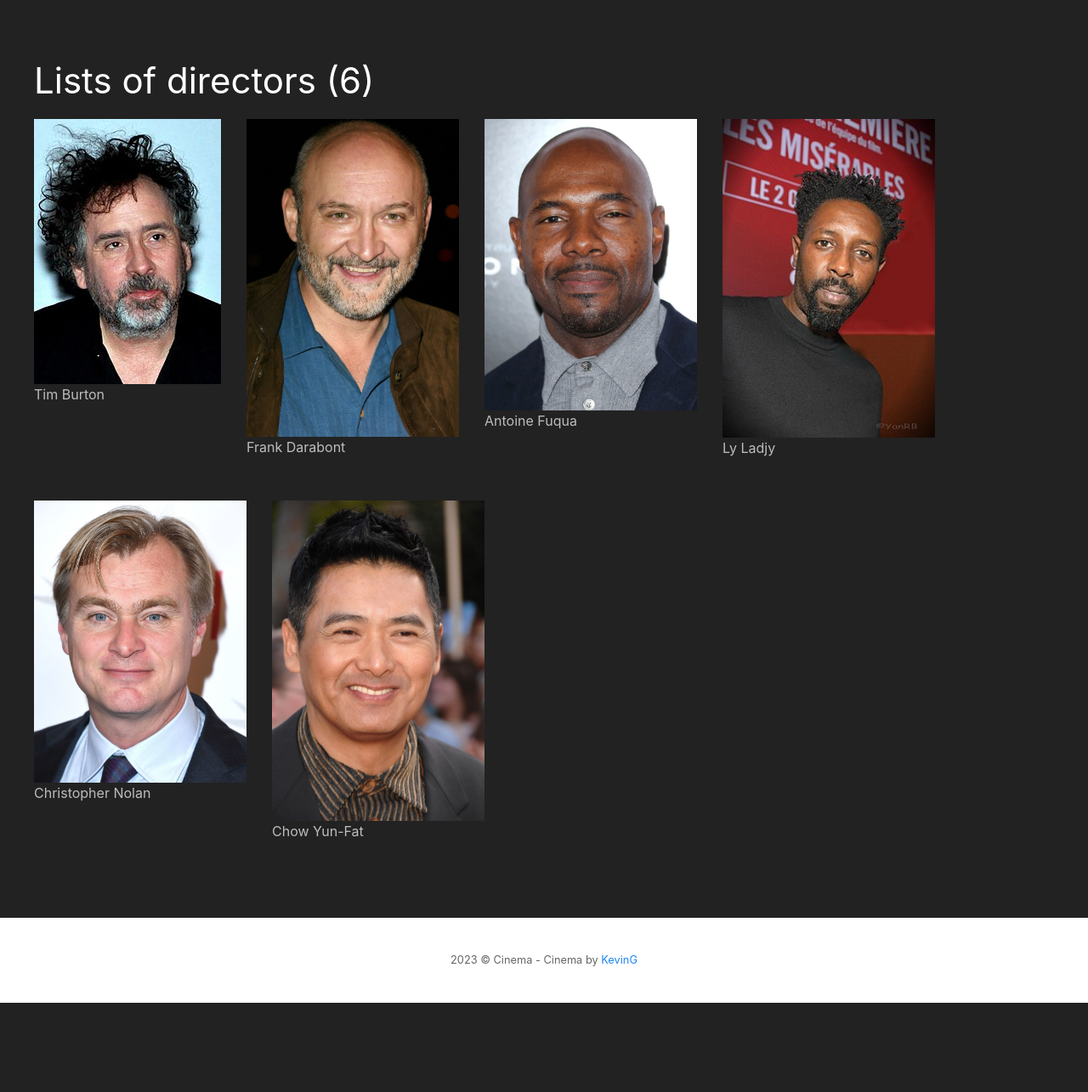
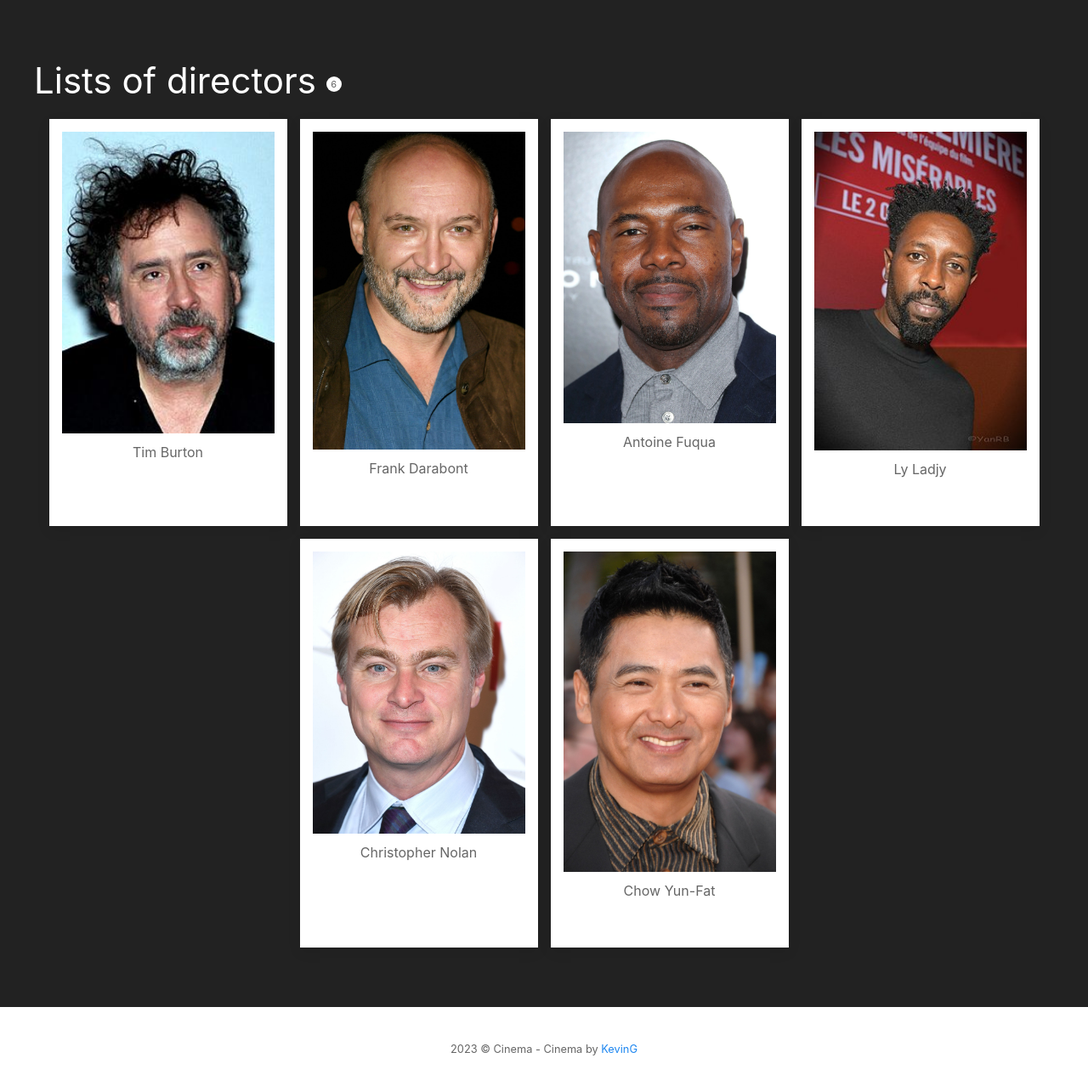
Before and after one commit to DenZaiyy/SQL_Cinema, a PHP site: page /index.php?action=listDirectors in a window 1280 px wide. Shown: the part 80-1365 px from the top of the page at 85% size. Before the commit the page ends 1260 px from the top, so only its background shows below. Run offline with PHP 8.4, Linux system fonts and the light colour scheme; data comes from the database, SQL or seed files in the repository; some libraries are stand-ins or nearby versions.

Commit message:
refonte cards style

```diff
--- a/view/director/listDirectors.php
+++ b/view/director/listDirectors.php
@@ -4,20 +4,23 @@ ob_start(); //def : Enclenche la temporisation de sortie
 
 <div class="uk-section uk-section-secondary">
     <div class="uk-container">
-        <h1>Lists of directors (<?= $directors->rowCount() ?>)</h1>
+        <h1>Lists of directors <span class="uk-badge"><?= $directors->rowCount() ?></span></h1>
 
-        <div class="uk-grid-match uk-grid-medium" uk-grid>
+        <div class="uk-grid-match uk-flex-center uk-grid-small" uk-grid>
             <?php
             while ($director = $directors->fetch()) { ?>
-                <div>
-                    <figure>
-                        <a href="index.php?action=detailDirector&id=<?= $director['id_director'] ?>">
-                            <img src="<?= $director["picture"] ?>" alt="picture of <?= $director["firstname"] . ' ' .  $director["lastname"] ?>" style="height: auto; max-width: 250px;">
-                        </a>
-                        <figcaption>
-                            <p><?= $director["firstname"] . ' ' .  $director["lastname"] ?></p>
-                        </figcaption>
-                    </figure>
+                <div class="uk-width-auto uk-height-match" uk-scrollspy="target: > div; cls: uk-animation-fade; delay: 500">
+
+                    <div class="uk-card uk-card-small uk-card-default uk-height-match">
+                        <figure class="uk-padding-small uk-height-match">
+                            <a href="index.php?action=detailDirector&id=<?= $director['id_director'] ?>">
+                                <img src="<?= $director["picture"] ?>" alt="picture of <?= $director["firstname"] . ' ' .  $director["lastname"] ?>" width="250">
+                            </a>
+                            <figcaption>
+                                <p class="uk-text-center uk-margin-small-top"><?= $director["firstname"] . ' ' .  $director["lastname"] ?></p>
+                            </figcaption>
+                        </figure>
+                    </div>
                 </div>
 
             <?php }
```
Also changed, not shown: view/actor/listActors.php (+7 -8 lines).
